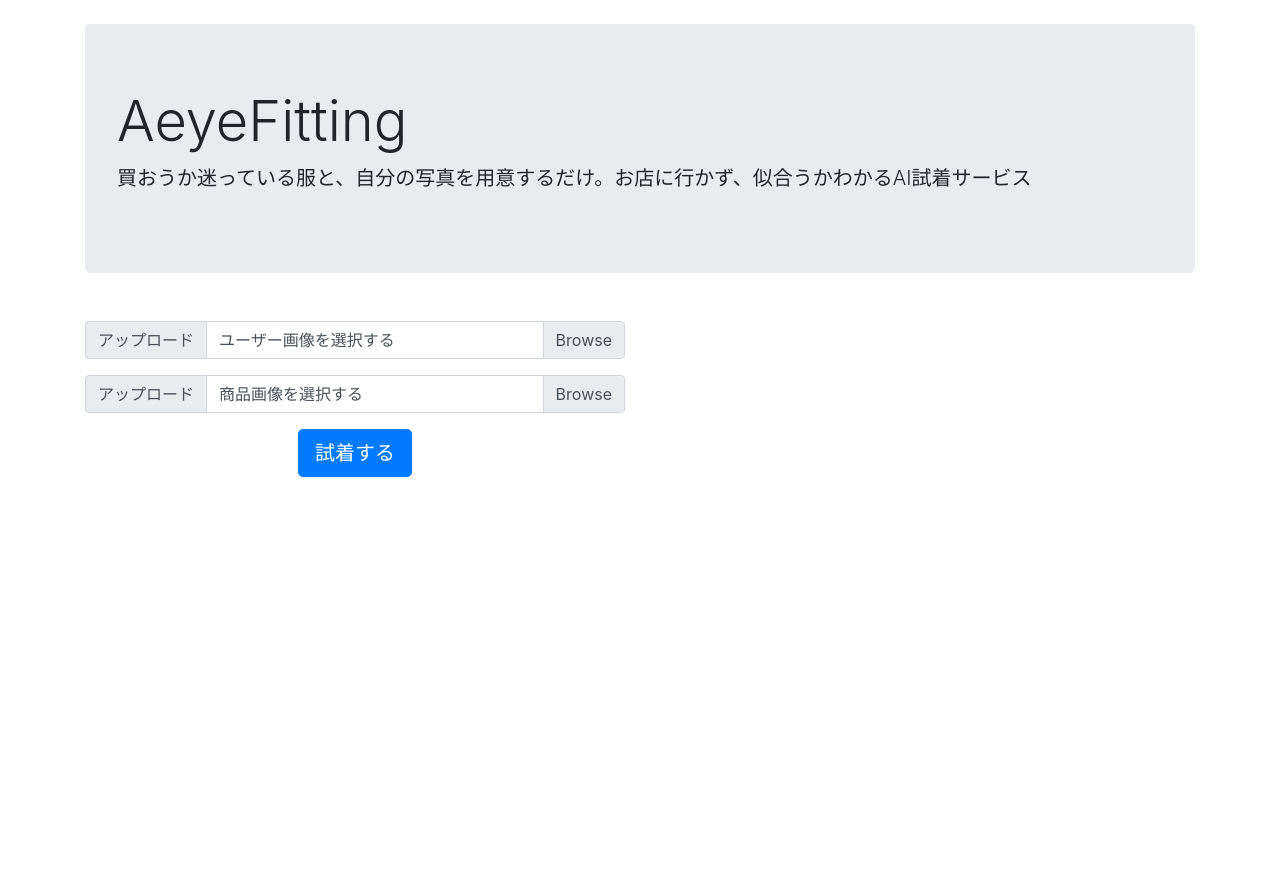
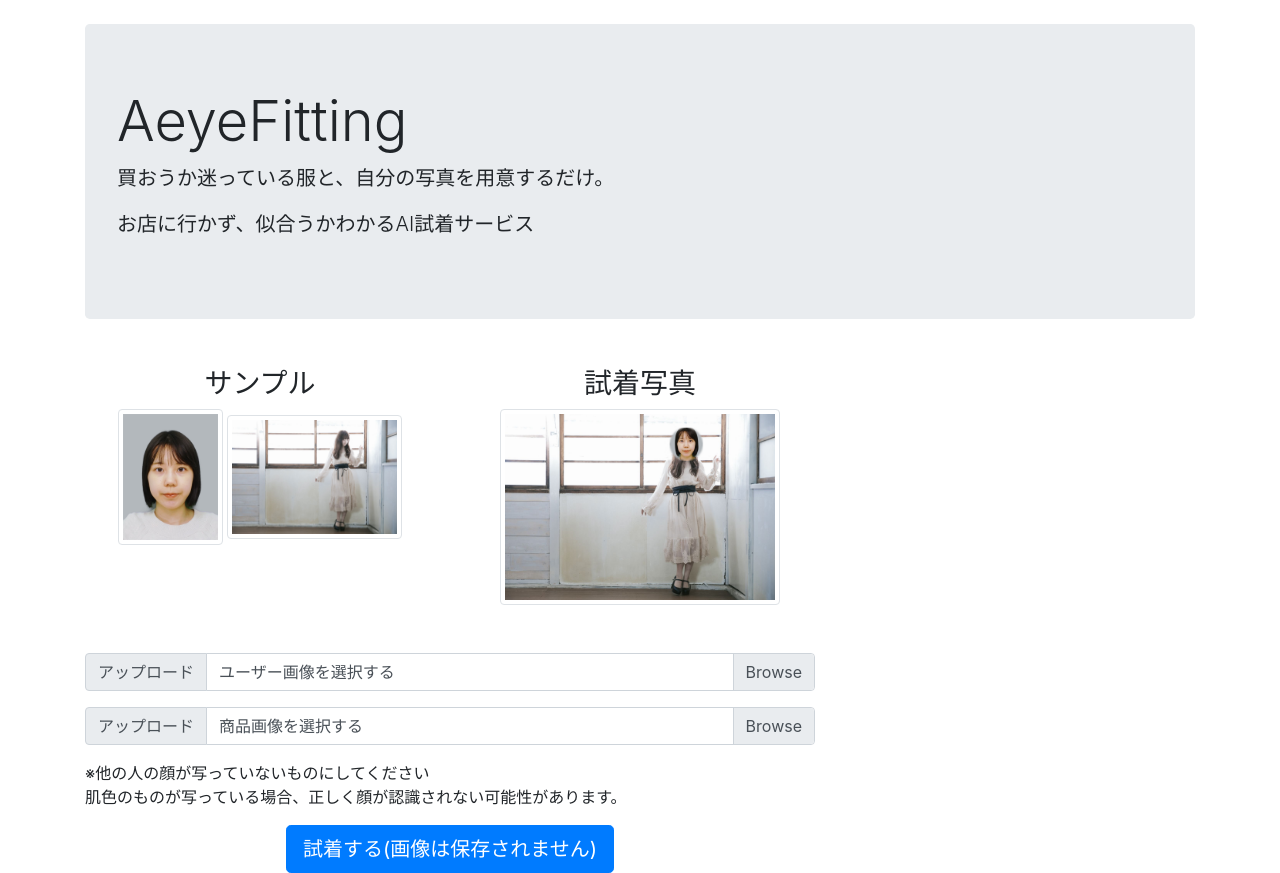
Before and after one commit to kayofujii/ai_fitting, a Django app: page / in a window 1280 px wide. Shown: the part 56-929 px from the top of the page. Before the commit the page ends 533 px from the top, so only its background shows below. Run offline with Django 3.2, Linux system fonts and the light colour scheme; some libraries are stand-ins or nearby versions.

Commit message:
画像追加

```diff
--- a/face/views.py
+++ b/face/views.py
@@ -6,25 +6,16 @@ from datetime import datetime
 import cv2
 import numpy as np
 from django.conf import settings
-from django.contrib.auth.decorators import login_required
 from django.http import HttpResponse
 from django.shortcuts import redirect, render
 from PIL import Image, ImageDraw, ImageFilter
 
 from .forms import ImageForm
-from .models import UploadedImage
-
-# def home(request):
-#     params = {}
-
-#     return render(request, "home.html", params)
 
 
 def index(request):
     params = {}
     params["form"] = ImageForm()
-    # params["uploaded_images"] = UploadedImage.objects.filter(author=request.user).order_by(
-    #     '-created_at')
 
     return render(request, "index.html", params)
 
@@ -33,30 +24,16 @@ def upload_image(request):
     if request.method == "POST":
         form = ImageForm(request.POST, request.FILES)
         if form.is_valid():
-            # uploaded_image = UploadedImage()
-            # uploaded_image.user_im = request.FILES.get("user_im")
-            # uploaded_image.product_im = request.FILES.get("product_im")
-            # uploaded_image.author = request.user
-            # uploaded_image.save()
             user_im = request.FILES.get("user_im")
             product_im = request.FILES.get("product_im")
 
             day, output = recognize_face(user_im, product_im)
-            # uploaded_image.image = get_image_path(uploaded_image)
-            # uploaded_image.save()
-            # path = str(settings.BASE_DIR) + "/media" + \
-            #     get_image_path()
+            if output == None:
+                return redirect('index')
+
             result_file = open(output, 'rb').read()
             delete_file(day)
     return HttpResponse(result_file, content_type="image/png")
-
-
-# def get_image_path(day):
-#     return "/face_images/%s%s" % (
-#         hashlib.sha1(
-#             (day).encode("utf-8")).hexdigest(),
-#         ".png",
-#     )
 
 
 def get_tmp_image_path(dir, day):
@@ -72,14 +49,12 @@ def get_tmp_image_path(dir, day):
 def recognize_face(user_im, product_im):
     day = str(datetime.utcnow().date()).replace('-', '')
     face_cascade = cv2.CascadeClassifier('opencv/face_cascade.xml')
-
-    # url = uploaded_image.user_im.url
-    # path = str(settings.BASE_DIR) + url
-    # src = cv2.imread(path)
     src = cv2.imdecode(np.fromstring(
         user_im.read(), np.uint8), cv2.IMREAD_UNCHANGED)
 
     faces = face_cascade.detectMultiScale(src)
+    if not faces.any():
+        return None, None
     face = sorted(faces, reverse=True, key=lambda x: x[2])[0]
 
     x, y, w, h = face[0], face[1], face[2], face[3]
@@ -105,11 +80,12 @@ def recognize_face(user_im, product_im):
     im_rgba_crop.save(crop_path)
 
     # 商品画像の顔を識別
-    # pro_path = str(settings.BASE_DIR) + uploaded_image.product_im.url
-    # pro_src = cv2.imread(pro_path)
     pro_src = cv2.imdecode(np.fromstring(
         product_im.read(), np.uint8), cv2.IMREAD_UNCHANGED)
     pro_faces = face_cascade.detectMultiScale(pro_src)
+
+    if not pro_faces.any():
+        return None, None
     pro_face = sorted(pro_faces, reverse=True, key=lambda x: x[2])[0]
 
     px, py, pw, ph = pro_face[0], pro_face[1], pro_face[2], pro_face[3]
@@ -117,9 +93,8 @@ def recognize_face(user_im, product_im):
     pro_im = cv2.cvtColor(pro_src, cv2.COLOR_BGR2RGB)
     pro_im = Image.fromarray(pro_im)
 
-    # pro_im = Image.open(pro_path)
     copy_pro_im = pro_im.copy()
-    im_rgba_crop = im_rgba_crop.resize((pw+sab*2, ph+sab*2))
+    im_rgba_crop = im_rgba_crop.resize((int(pw+sab*1.5), int(ph+sab*1.5)))
     copy_pro_im.paste(im_rgba_crop, (px-sab, py-sab),
                       im_rgba_crop.split()[3])
     copy_pro_im.save(str(settings.BASE_DIR) +
--- a/templates/index.html
+++ b/templates/index.html
@@ -5,14 +5,26 @@
         <br/>
         <div class="jumbotron">
             <h1 class="display-4">AeyeFitting</h1>
-            <p class="lead">買おうか迷っている服と、自分の写真を用意するだけ。お店に行かず、似合うかわかるAI試着サービス</p>
+            <p class="lead">買おうか迷っている服と、自分の写真を用意するだけ。</p>
+            <p class="lead">お店に行かず、似合うかわかるAI試着サービス</p>
             {% comment %} <p class="lead">
                 <a class="btn btn-primary btn-lg" href="{% url 'index' %}"
                 role="button">AI試着</a>
             </p> {% endcomment %}
         </div>
         <div class='row mt-5'>
-            <div class="col-md-6">
+            <div class="col-md-4 text-center">
+                <h3>サンプル</h3>
+                <img class='img-thumbnail' src="/media/images/user_im.jpg"width="30%"/>
+                <img class='img-thumbnail' src="/media/images/pro_im.jpg" width="50%"/>
+            </div>
+            <div class="col-md-4 text-center">
+                <h3>試着写真</h3>
+                <img class='img-thumbnail' src="/media/images/sample_upload.png" width="80%"/>
+            </div>
+        </div>
+        <div class='row mt-5'>
+            <div class="col-md-8">
                 <form method="post" action="{% url 'upload' %}" enctype="multipart/form-data">
                     {% csrf_token %}
                     <div class="input-group mb-3">
@@ -33,13 +45,16 @@
                             <label class="custom-file-label" for="inputGroupFile01">商品画像を選択する</label>
                         </div>
                     </div>
+                    <p>※他の人の顔が写っていないものにしてください<br>
+                        肌色のものが写っている場合、正しく顔が認識されない可能性があります。<br>
+                    </p>
                     <div class="text-center">
-                        <button class="btn btn-primary btn-lg" type="submit">試着する</button>
+                        <button class="btn btn-primary btn-lg" type="submit">試着する(画像は保存されません)</button>
                     </div>
                 </form>
             </div>
         </div>
-        <div class="row my-4">
+        {% comment %} <div class="row my-4">
             <div class="col-md-6">
                 {% for im in uploaded_images %}
                     <div class="card mb-4 index">
@@ -47,7 +62,7 @@
                     </div>
                 {% endfor %}
             </div>
-        </div>
+        </div> {% endcomment %}
 
     <script src="https://cdn.jsdelivr.net/npm/bs-custom-file-input/dist/bs-custom-file-input.js"></script>
     <script>
```
Also changed, not shown: db.sqlite3, media/images/pro_im.jpg (added), media/images/sample_upload.png (added), media/images/user_im.jpg (added), 1 other file.
